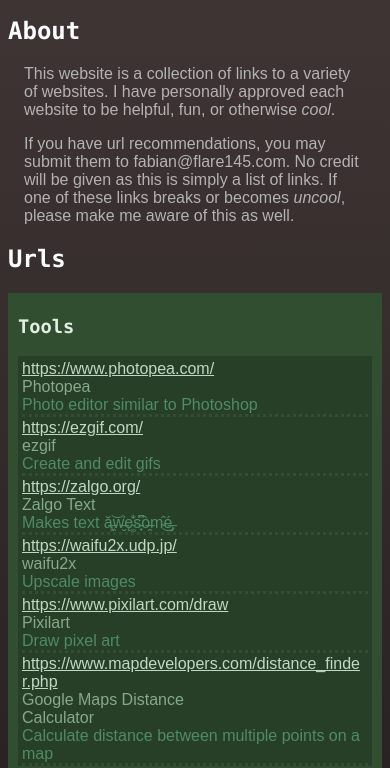
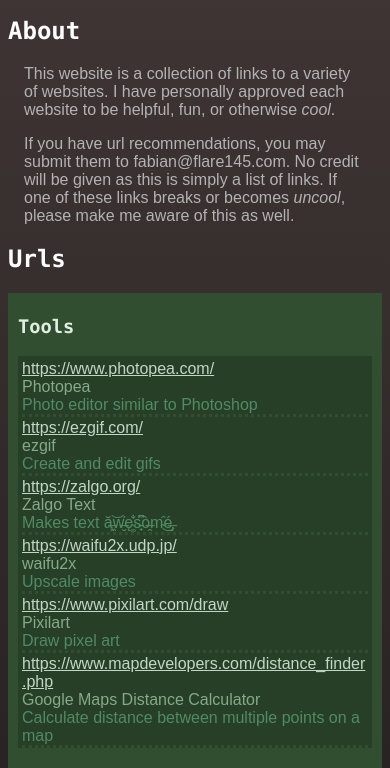
Before and after one commit to FLARE145/cool_urls, a plain HTML site: page index.html in a window 390 px wide. Shown: the part 115-883 px from the top of the page. Drawn offline with Linux system fonts and the light colour scheme.

Commit message:
tweeked tupper sizing

```diff
--- a/style.css
+++ b/style.css
@@ -52,27 +52,44 @@
 .entryTupper{
 	margin-bottom: 2px;
 	display: flex;
-	flex-wrap: wrap;
+	/*flex-wrap: wrap;*/
 	border-bottom: dotted;
 	border-color: #314f30;
 	justify-content: space-between;
 }
 
 .urlTupper{
-	width: 340px;
+	width: 400px;
 	word-wrap: break-word;
 }
 
-
 .titleTupper{
-	width: 200px;
+	width: 250px;
 }
 
 .descriptionTupper{
-	width: 340px;
+	width: 500px;
 }
 .descriptionTupper p{
 	color: #4f8b64 !important;
+}
+
+@media screen and (max-width: 1135px) {
+	.entryTupper{
+		flex-direction: column;
+	}
+	.urlTupper{
+		max-width: -webkit-fill-available;
+		max-width: -moz-available
+	}
+	.titleTupper{
+		max-width: -webkit-fill-available;
+		max-width: -moz-available
+	}
+	.descriptionTupper{
+		max-width: -webkit-fill-available;
+		max-width: -moz-available
+	}
 }
 
 .fakeLink{
```
